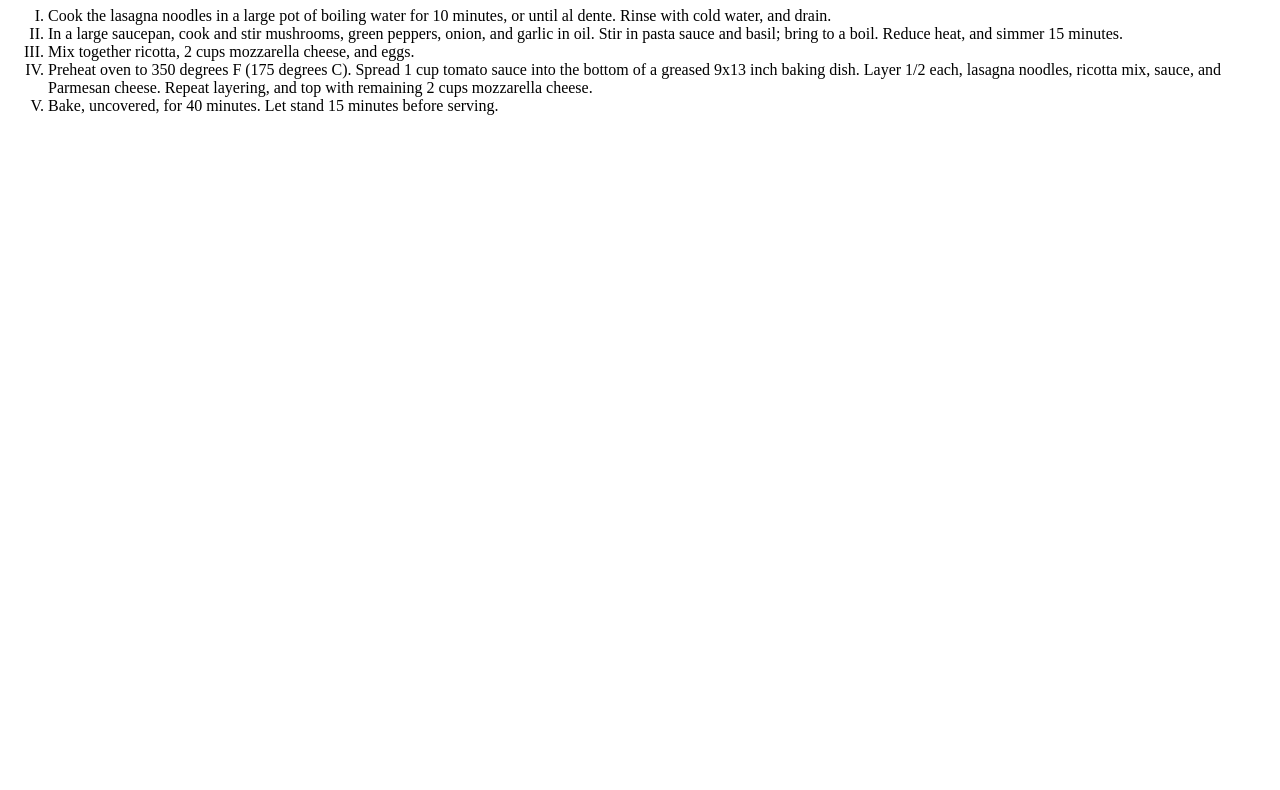
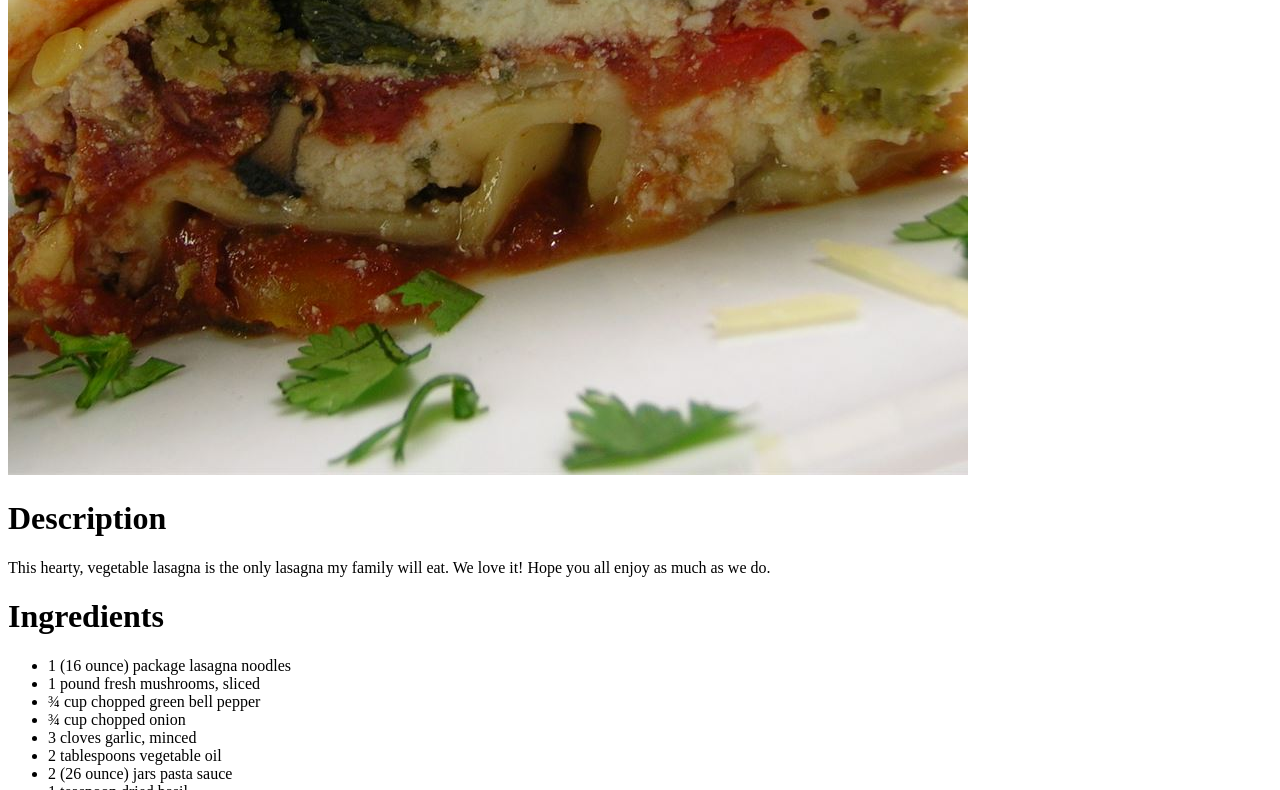
Before and after one commit to ubb-ubb/odin-recipes, a plain HTML site: page recipes/lasagna.html in a window 1280 px wide. Shown: the part 565-1355 px from the top of the page. Before the commit the page ends 800 px from the top, so only its background shows below. Drawn offline with Linux system fonts and the light colour scheme.

Commit message:
Fix image source

```diff
--- a/recipes/lasagna.html
+++ b/recipes/lasagna.html
@@ -7,7 +7,7 @@
 
 <body>
     <h1>Lasagna</h1>
-    <img src="./img/lasagna.jpeg" alt="Lasagna">
+    <img src="../img/lasagna.jpeg" alt="Lasagna">
     <h1>Description</h1>
     <p>This hearty, vegetable lasagna is the only lasagna my family will eat. We love it! Hope you all enjoy as much as we do.</p>
     <h1>Ingredients</h1>
```
